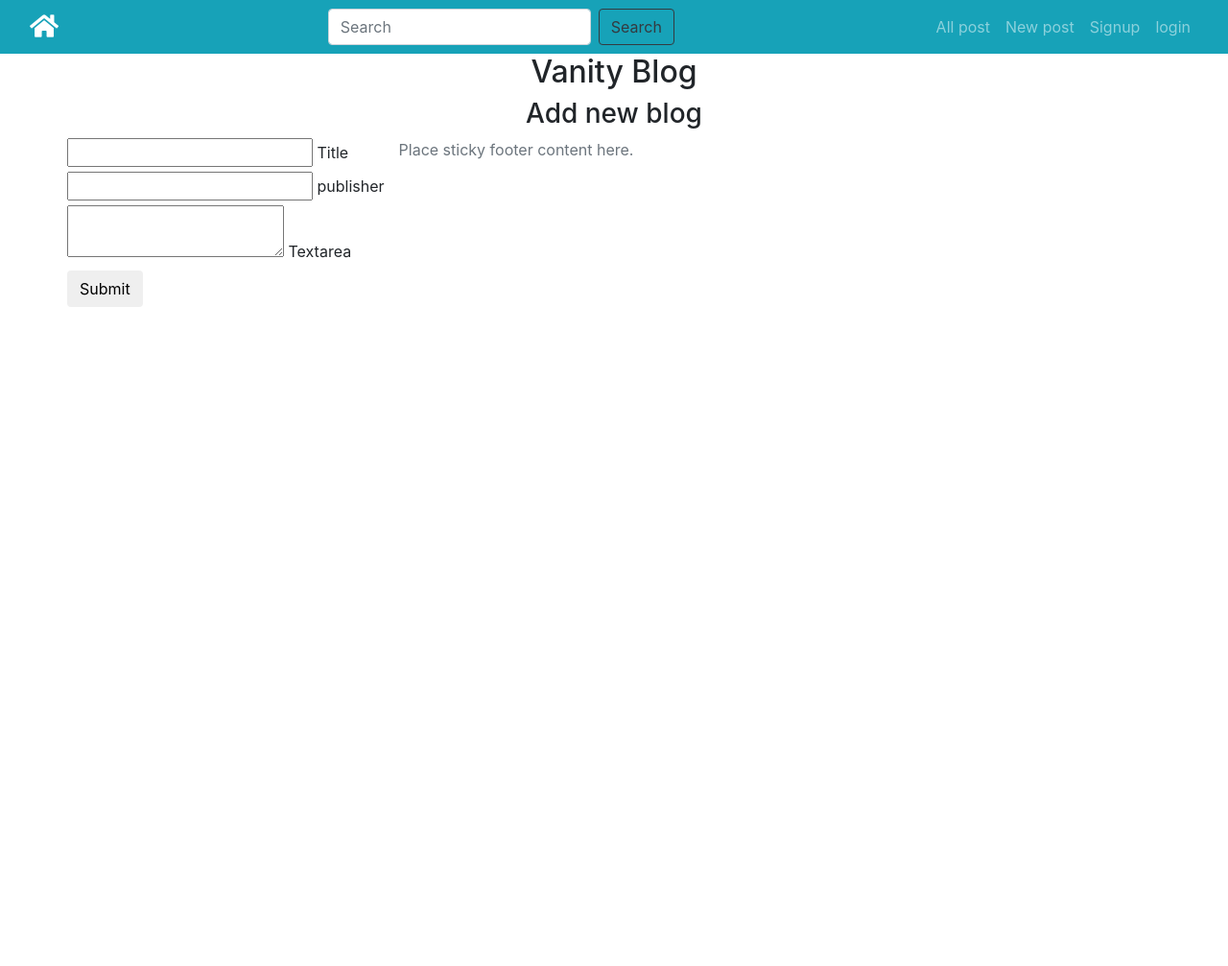
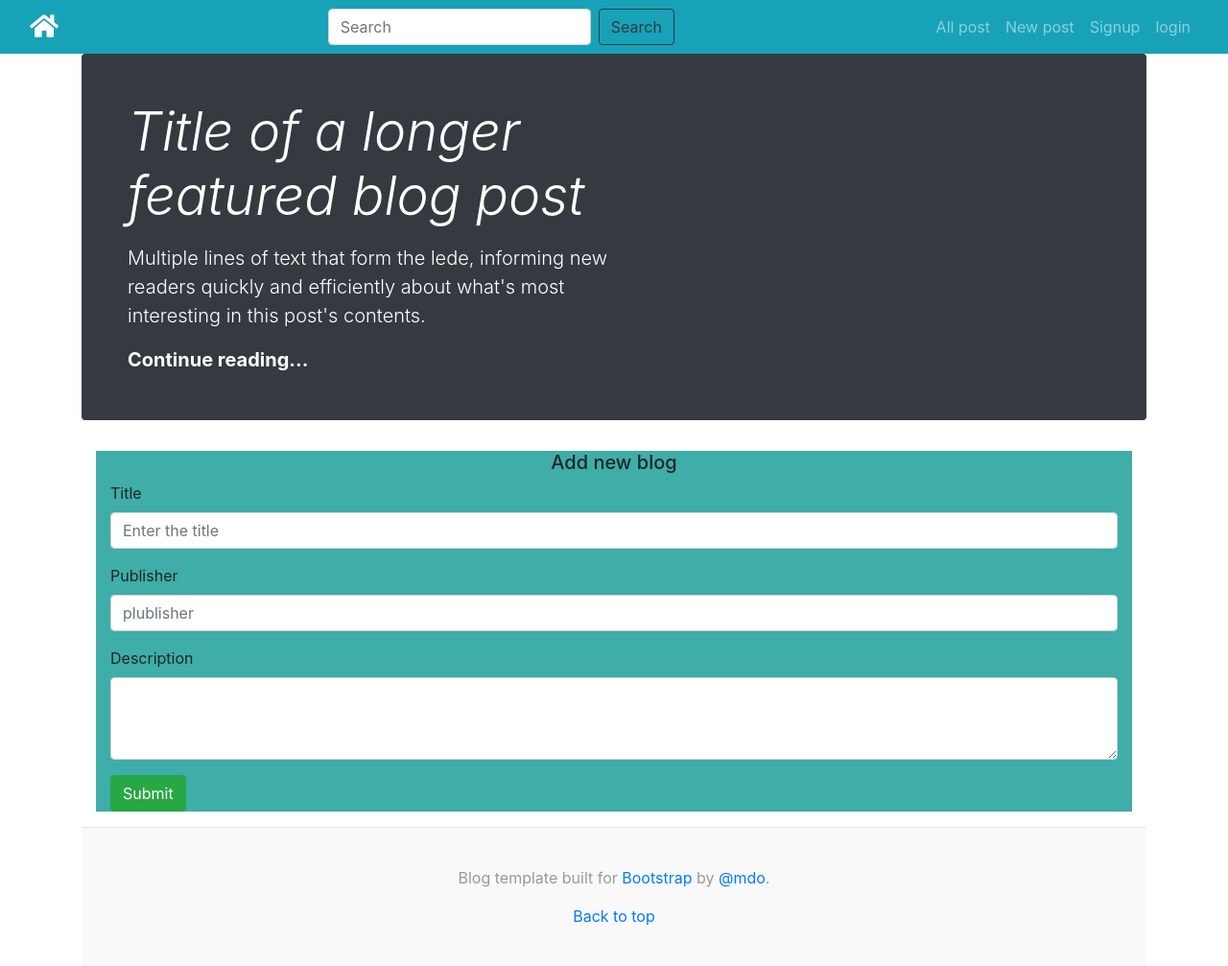
Before and after one commit to olaborde/Blogz, a Flask app: page /newpost in a window 1280 px wide. Shown: the whole page at 96% size. Before the commit the page ends 320 px from the top, so only its background shows below. Run offline with Flask 2, Linux system fonts and the light colour scheme; parts of the project's set-up code (start-up, migrations or seed data) failed here and were passed over; some libraries are stand-ins or nearby versions; some web fonts are replaced.

Commit message:
added banner, styly newpost page

```diff
--- a/templates/layout.html
+++ b/templates/layout.html
@@ -22,7 +22,7 @@
         <div class="navbar navbar-expand-md bg-info navbar-dark">
 
             <div class="container-fluid">
-                <a class="navbar-brand" href="#"><i class="fas fa-home fa-lg"></i></a>
+                <a class="navbar-brand" href="{{ url_for('index') }}"><i class="fas fa-home fa-lg"></i></a>
 
                 <button type="button" class="navbar-toggler" data-toggle="collapse" data-target="#myToggler-Nav"
                     aria-controls="#myToggler-Nav" aria-label="myToggler-Nav">
@@ -152,14 +152,13 @@
 
     <body class="main">
     <div class="container">
-        <center><h2>Vanity Blog</h2></center>
-
-
-
-
-
-
-
+         <div class="jumbotron p-3 p-md-5 text-white rounded bg-dark">
+        <div class="col-md-6 px-0">
+          <h1 class="display-4 font-italic">Title of a longer featured blog post</h1>
+          <p class="lead my-3">Multiple lines of text that form the lede, informing new readers quickly and efficiently about what's most interesting in this post's contents.</p>
+          <p class="lead mb-0"><a href="#" class="text-white font-weight-bold">Continue reading...</a></p>
+        </div>
+      </div>
 
 
 
@@ -178,10 +177,11 @@
         crossorigin="anonymous"></script>
 </body>
 
-<footer class="footer">
-    <div class="container">
-        <span class="text-muted">Place sticky footer content here.</span>
-    </div>
+<footer class="blog-footer">
+    <p>Blog template built for <a href="https://getbootstrap.com/">Bootstrap</a> by <a href="https://twitter.com/mdo">@mdo</a>.</p>
+    <p>
+        <a href="#">Back to top</a>
+    </p>
 </footer>
 
 </html>
--- a/templates/newpost.html
+++ b/templates/newpost.html
@@ -1,33 +1,35 @@
 {% extends "layout.html" %}
 {% block content %}
+<div class="container">
+    <div class="col-sm main-signup">
 <center>
-    <h3>Add new blog</h3>
+    <h5>Add new blog</h5>
 </center>
-<div class="row">
 
-    <div class="row">
-        <form method="POST" action="{{ url_for('addpost') }}" class="col s12">
-            <div class="row">
-                <div class="input-field col s6">
-                    <input name="title" id="input_text" type="text" data-length="10">
-                    <label for="input_text">Title</label>
-                </div>
-            </div>
-            <div class="row">
-                <div class="input-field col s6">
-                    <input name="publisher" id="publisher" type="text" data-length="10">
-                    <label for="publisher">publisher</label>
-                </div>
-            </div>
-            <div class="row">
-                <div class="input-field col s12">
-                    <textarea name="description" id="textarea2" class="materialize-textarea" data-length="120"></textarea>
-                    <label for="textarea2">Textarea</label>
-                </div>
+
+
+        <form method="POST" action="{{ url_for('addpost') }}" class="form-group">
+
+
+            <div class="form-group">
+                <label for="input_text">Title</label>
+                <input type="text" name="title" class="form-control" id="input_text" placeholder="Enter the title">
             </div>
 
-            <button class="btn waves-effect waves-light" Submit <i class="material-icons right">Submit</i>
-            </button>
+            <div class="form-group">
+                <label for="publisher">Publisher</label>
+                <input type="text" name="publisher" class="form-control" id="publisher" placeholder="plublisher">
+            </div>
+
+
+            <div class="form-group">
+                <label for="textarea2">Description</label>
+                <textarea name="description" class="form-control" id="textarea2" rows="3"></textarea>
+            </div>
+
+
+            <button type="button" class="btn btn-success">Submit</button>
+
 
 
 
@@ -36,4 +38,11 @@
     </div>
 
 
+
+
+
+</div>
+
+
+
     {% endblock %}
```
Also changed, not shown: templates/index.html (+8 -14 lines).
